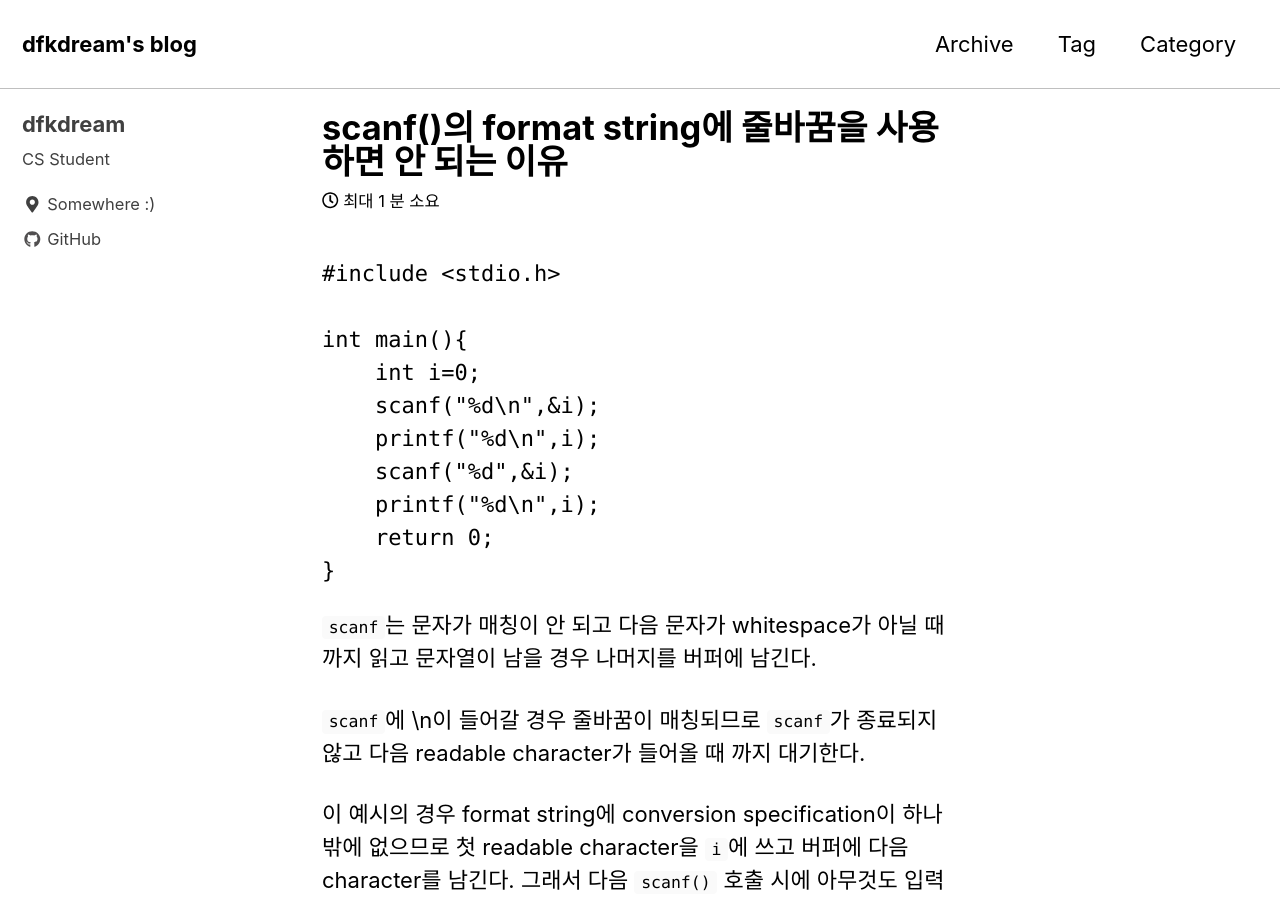
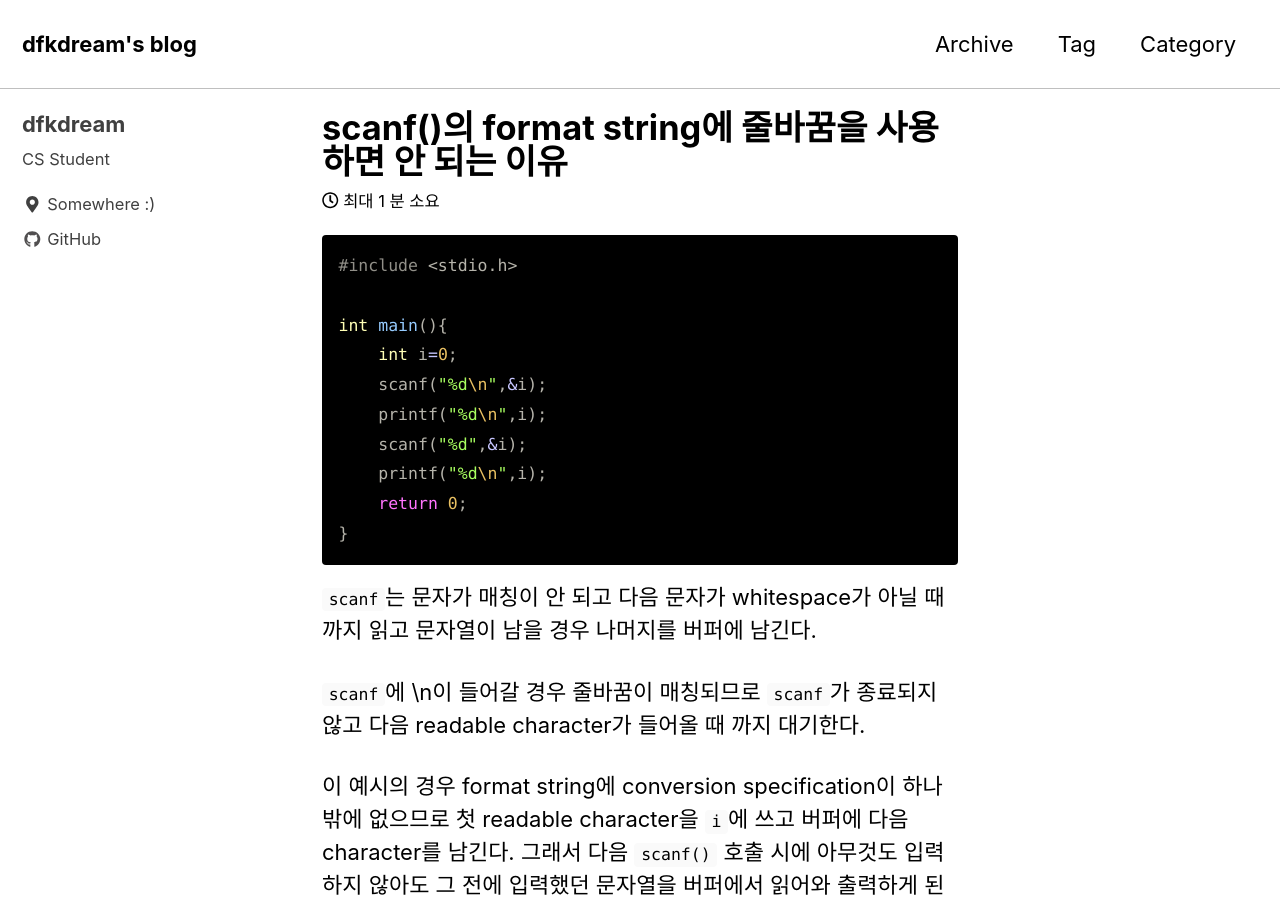
Before and after one commit to dfkdream/blog, a Jekyll site: the page built from _posts/2018-09-12-do-not-use-line-feed-in-scanf.md, in a window 1280 px wide and 900 px high. Built offline with Jekyll 4.4.1, drawn with Linux system fonts in a browser that asks for light colours; nearby versions of some CDN libraries; comment, search, counter and statistics services are not loaded.

Commit message:
Change highlighting

````diff
--- a/_posts/2018-09-12-do-not-use-line-feed-in-scanf.md
+++ b/_posts/2018-09-12-do-not-use-line-feed-in-scanf.md
@@ -5,7 +5,7 @@ categories: CS C
 comments: true
 ---
 
-```C
+~~~c
 #include <stdio.h>
 
 int main(){
@@ -16,7 +16,7 @@ int main(){
     printf("%d\n",i);
     return 0;
 }
-```
+~~~
 
 `scanf`는 문자가 매칭이 안 되고 다음 문자가 whitespace가 아닐 때 까지 읽고 문자열이 남을 경우 나머지를 버퍼에 남긴다.
 
````
